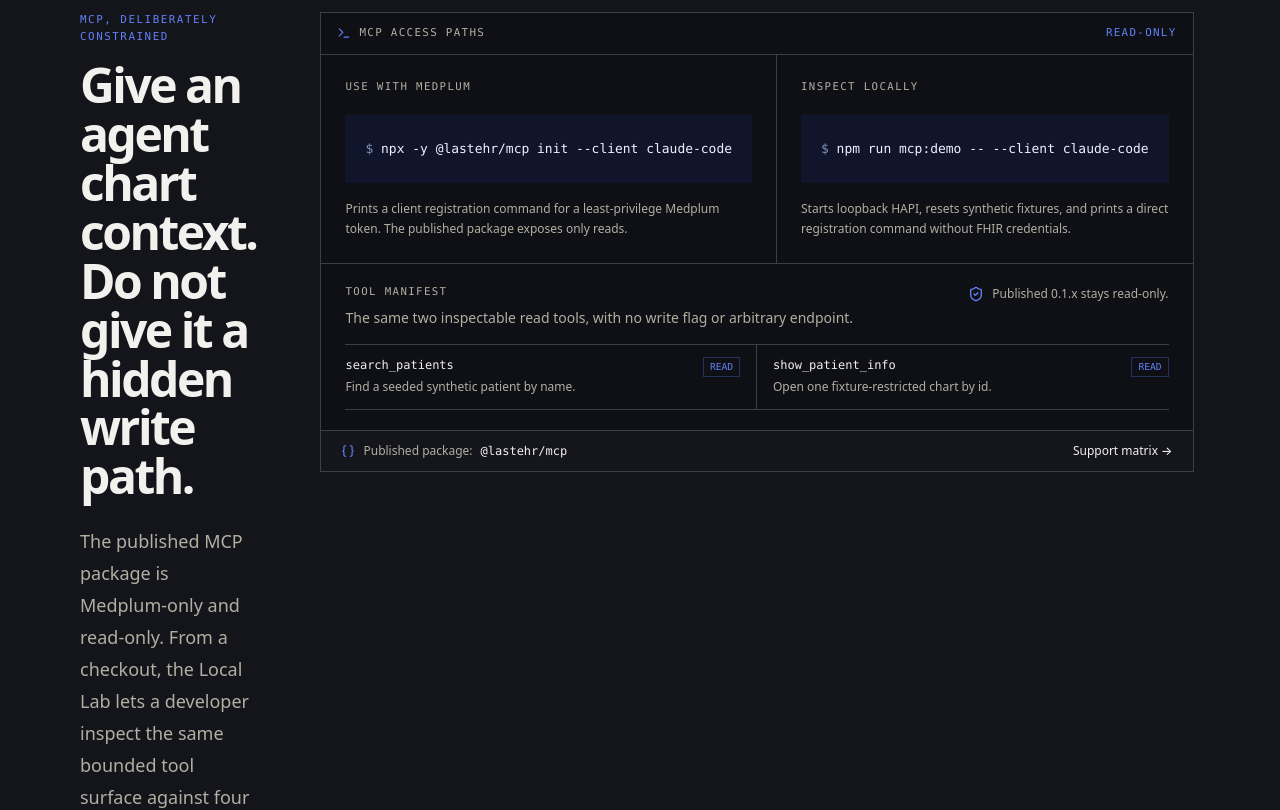
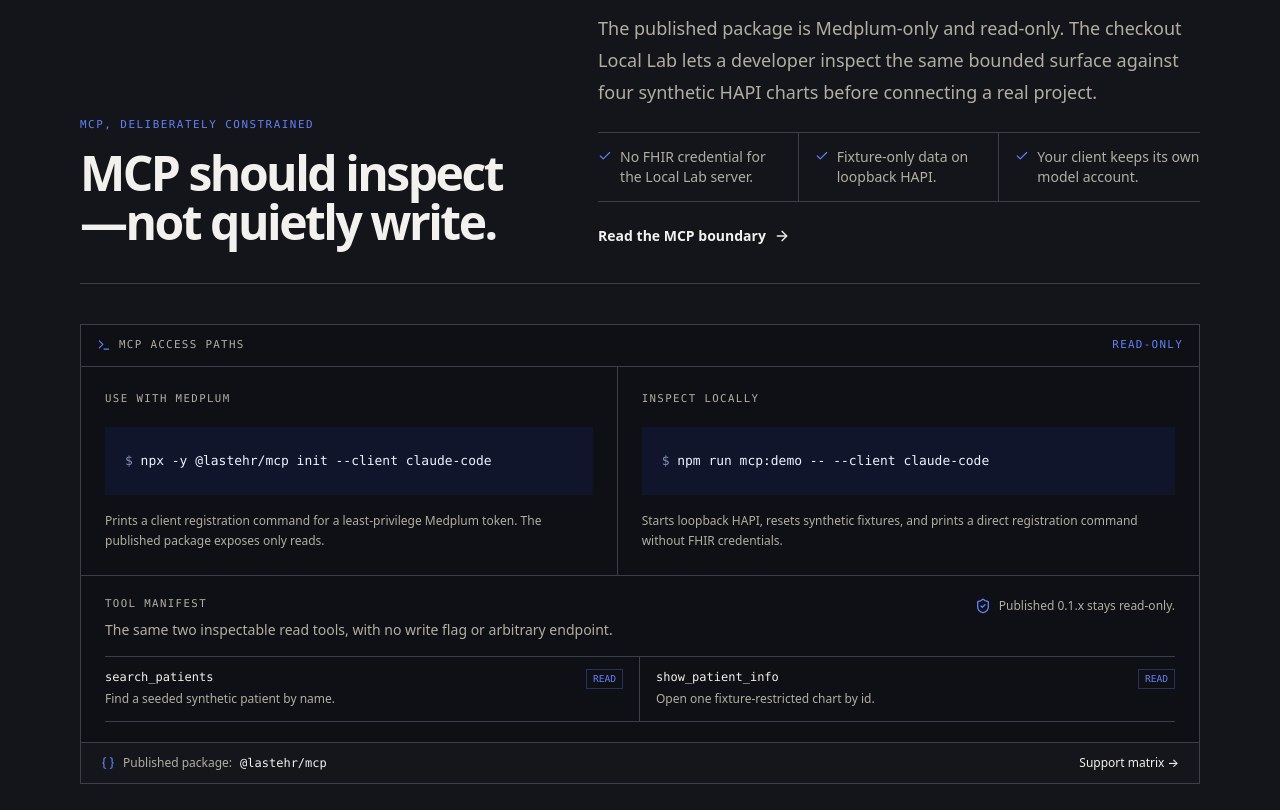
Before and after one commit to cbetz/last-ehr, a Next.js app: page / in a window 1280 px wide. Shown: the part 1840-2650 px from the top of the page. Built offline with nearby package versions, Linux system fonts and the light colour scheme; no server answers; what @medplum/core, @medplum/react-hooks would draw is missing.

Commit message:
fix: restructure MCP marketing section

```diff
--- a/components/AI.tsx
+++ b/components/AI.tsx
@@ -15,42 +15,46 @@
 export default function AISection() {
   return (
     <section id="mcp" className="border-b marketing-rule bg-muted/30">
-      <div className="container grid gap-12 py-20 sm:py-28 lg:grid-cols-[0.84fr_1.16fr] lg:items-start lg:gap-16">
+      <div className="container py-20 sm:py-28">
+        <div className="grid gap-8 border-b border-border pb-9 lg:grid-cols-[minmax(0,0.86fr)_minmax(0,1.14fr)] lg:items-end lg:gap-16">
           <div className="max-w-xl">
             <p className="section-kicker">MCP, deliberately constrained</p>
             <h2 className="mt-4 text-3xl font-semibold tracking-[-0.052em] sm:text-5xl sm:leading-[1.02]">
-            Give an agent chart context. Do not give it a hidden write path.
+              MCP should inspect—not quietly write.
             </h2>
-          <p className="mt-6 text-lg leading-8 text-muted-foreground">
-            The published MCP package is Medplum-only and read-only. From a
-            checkout, the Local Lab lets a developer inspect the same bounded
-            tool surface against four synthetic HAPI charts before connecting a
+          </div>
+          <div className="max-w-2xl lg:justify-self-end">
+            <p className="text-lg leading-8 text-muted-foreground">
+              The published package is Medplum-only and read-only. The
+              checkout Local Lab lets a developer inspect the same bounded
+              surface against four synthetic HAPI charts before connecting a
               real project.
             </p>
-          <div className="mt-7 space-y-2 text-sm text-muted-foreground">
-            <p className="flex items-start gap-2">
+            <div className="mt-6 grid divide-y divide-border border-y border-border text-sm text-muted-foreground sm:grid-cols-3 sm:divide-x sm:divide-y-0">
+              <p className="flex gap-2 py-3.5 sm:px-4 sm:first:pl-0">
                 <Check className="mt-0.5 h-3.5 w-3.5 shrink-0 text-primary" aria-hidden="true" />
-              No FHIR credential or model-provider API key for the Local Lab server.
+                No FHIR credential for the Local Lab server.
               </p>
-            <p className="flex items-start gap-2">
+              <p className="flex gap-2 py-3.5 sm:px-4">
                 <Check className="mt-0.5 h-3.5 w-3.5 shrink-0 text-primary" aria-hidden="true" />
-              Fixture-only data fence on loopback HAPI.
+                Fixture-only data on loopback HAPI.
               </p>
-            <p className="flex items-start gap-2">
+              <p className="flex gap-2 py-3.5 sm:px-4 sm:last:pr-0">
                 <Check className="mt-0.5 h-3.5 w-3.5 shrink-0 text-primary" aria-hidden="true" />
-              The MCP client still uses its own model account for synthetic results.
+                Your client keeps its own model account.
               </p>
             </div>
             <Link
               href="/docs/mcp"
-            className="mt-8 inline-flex items-center gap-2 text-sm font-semibold text-foreground transition-colors hover:text-primary"
+              className="mt-6 inline-flex items-center gap-2 text-sm font-semibold text-foreground transition-colors hover:text-primary"
             >
               Read the MCP boundary
               <ArrowRight className="h-4 w-4" aria-hidden="true" />
             </Link>
           </div>
+        </div>
 
-        <div className="border border-border bg-background">
+        <div className="mt-10 min-w-0 border border-border bg-background">
           <div className="flex items-center justify-between border-b border-border px-4 py-3 font-mono text-[0.68rem] uppercase tracking-[0.12em] text-muted-foreground">
             <span className="inline-flex items-center gap-2">
               <Terminal className="h-3.5 w-3.5 text-primary" aria-hidden="true" />
@@ -58,7 +62,7 @@
             </span>
             <span className="text-primary">read-only</span>
           </div>
-          <div className="grid divide-y divide-border sm:grid-cols-[0.96fr_1.04fr] sm:divide-x sm:divide-y-0">
+          <div className="grid divide-y divide-border sm:grid-cols-[minmax(0,0.96fr)_minmax(0,1.04fr)] sm:divide-x sm:divide-y-0">
             <div className="p-5 sm:p-6">
               <p className="font-mono text-[0.67rem] uppercase tracking-[0.13em] text-muted-foreground">Use with Medplum</p>
               <pre className="mt-5 overflow-x-auto bg-[#11152b] p-4 font-mono text-[0.81rem] leading-7 text-[#eef2ff] sm:p-5">
@@ -91,7 +95,7 @@
                 Published 0.1.x stays read-only.
               </div>
             </div>
-            <ul className="mt-4 grid divide-y divide-border border-y border-border sm:grid-cols-2 sm:divide-x sm:divide-y-0">
+            <ul className="mt-4 grid divide-y divide-border border-y border-border sm:grid-cols-[minmax(0,1fr)_minmax(0,1fr)] sm:divide-x sm:divide-y-0">
               {tools.map(({ name, detail }) => (
                 <li key={name} className="py-3 sm:px-4 sm:first:pl-0 sm:last:pr-0">
                   <span className="flex items-start justify-between gap-3">
```
Lines whose indentation alone changed are shown as unchanged.
